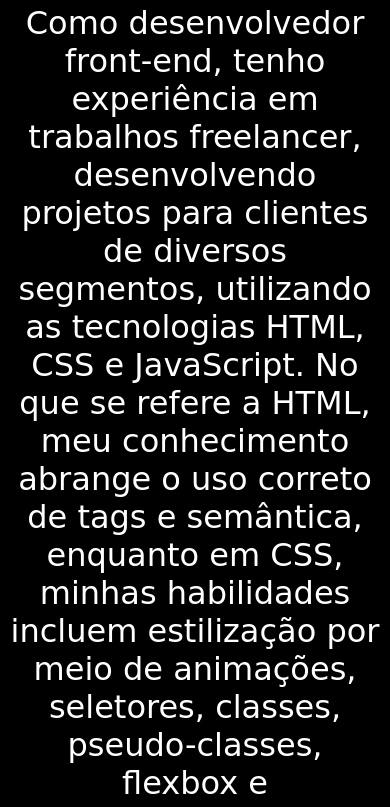
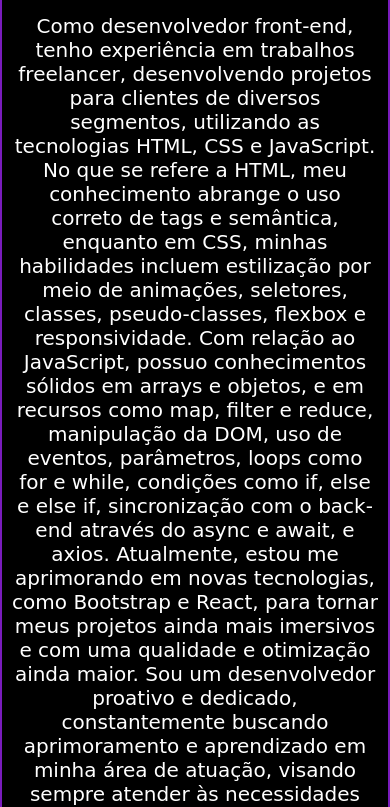
Before and after one commit to bruno-araujo10/portfolio, a plain HTML site: page index.html in a window 390 px wide. Shown: the part 590-1397 px from the top of the page. Drawn offline with nearby package versions, Linux system fonts and the light colour scheme; a web font is replaced by a local one.

Commit message:
version mobile

```diff
--- a/index.html
+++ b/index.html
@@ -24,7 +24,6 @@
 
     <main>
         <section id="section-home">
-                <div class="div-border"></div>
                 <img src="assets/photo.jpg" alt="foto-perfil">
                 <h1>Bruno Araujo</h1>
                 <h2>Desenvolvedor Front-end</h2>
--- a/style.css
+++ b/style.css
@@ -48,6 +48,7 @@ nav a:hover {
 
 main {
     background-color:black;
+    margin-top: 30px;
 }
 
 .div-border {
@@ -63,6 +64,7 @@ main section {
     border-radius: 5px;
     text-align: center;
     padding: 10px;
+    border: 2px solid #7A1CBD;
 }
 
 section h1, h2 {
@@ -89,6 +91,8 @@ p {
     color: white;
     margin-top: 30px;
     font-size: 2em;
+    text-align: justify;
+    text-indent: 50px;
 }
 
 
@@ -115,3 +119,11 @@ footer img:hover {
     display: block;
     padding-top: 50px;
 }
+
+@media screen and (max-width: 600px) {
+    p {
+        font-size: 20px;
+        text-align: center;
+        text-indent: 0;
+    }
+}
```
